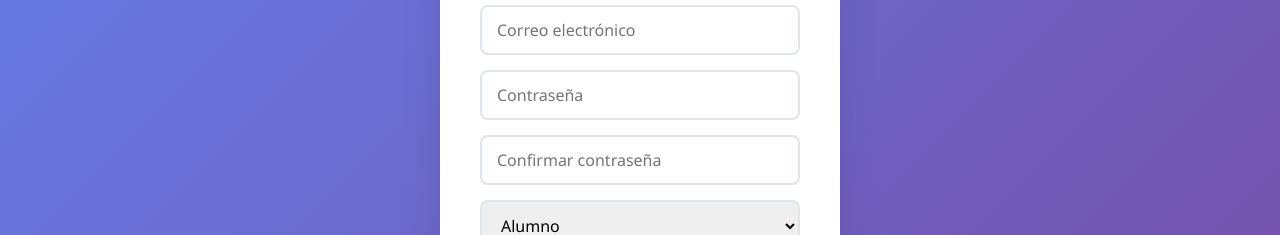
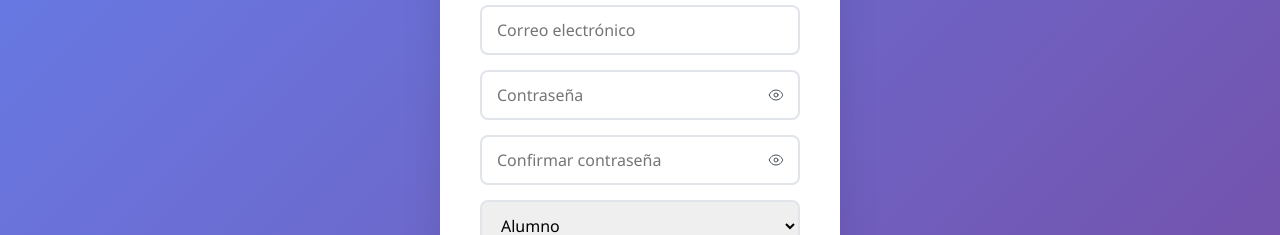
Before and after one commit to lAplle/elihudroom, a React (Create React App) app: page / in a window 1280 px wide. Both pictures are taken after a click on the button "Quiero registrarme". Shown: the part 217-452 px from the top of the page. Built offline with nearby package versions, Linux system fonts and the light colour scheme; no server answers.

Commit message:
Add toggle password button

```diff
--- a/src/App.css
+++ b/src/App.css
@@ -1504,3 +1504,98 @@ body {
   line-height: 1.8;
   white-space: pre-line;
 }
+
+/* Estilos para campos de contraseña con toggle */
+.password-input-container {
+  position: relative !important;
+  width: 100%;
+  margin-bottom: 15px; /* Mantener el margen del input original */
+  display: block;
+}
+
+.password-input-container input {
+  width: 100% !important;
+  padding: 12px 15px !important;
+  padding-right: 48px !important; /* Espacio perfecto para el botón de 32px + 8px de margen */
+  border: 2px solid #e1e5e9 !important;
+  border-radius: 8px !important;
+  font-size: 16px !important;
+  transition: border-color 0.3s ease;
+  font-family: inherit !important;
+  margin-bottom: 0 !important; /* Quitar margen del input ya que está en el contenedor */
+  box-sizing: border-box !important;
+  position: relative !important;
+}
+
+.password-input-container input:focus {
+  outline: none !important;
+  border-color: #667eea !important;
+}
+
+/* Sobrescribir estilos del formulario para campos de contraseña */
+.password-input-container .password-toggle-btn {
+  position: absolute !important;
+  right: 8px !important;
+  top: 50% !important;
+  transform: translateY(-50%) !important;
+  border: none !important;
+  width: 32px !important;
+  height: 32px !important;
+  margin: 0 !important;
+  padding: 6px !important;
+  display: flex !important;
+  align-items: center !important;
+  justify-content: center !important;
+}
+
+.password-toggle-btn {
+  position: absolute !important;
+  right: 8px !important;
+  top: 50% !important;
+  transform: translateY(-50%) !important;
+  border: none !important;
+  cursor: pointer;
+  padding: 6px;
+  border-radius: 4px;
+  display: flex !important;
+  align-items: center;
+  justify-content: center;
+  margin: 0 !important;
+  z-index: 10;
+  box-sizing: border-box;
+  color: #495057 !important;
+  background: none !important;
+}
+
+  .password-toggle-btn:hover {
+  color: white !important;
+  background: #5f5f5f38 !important;
+
+  }
+
+  .password-toggle-icon {
+    width: 16px;
+    height: 16px;
+    color: #495057;
+  }
+
+
+/* Responsive para campos de contraseña */
+@media (max-width: 768px) {
+  .password-input-container input {
+    padding-right: 44px; /* Ajustado para móviles */
+  }
+
+  .password-toggle-btn {
+    right: 6px;
+    padding: 4px;
+    width: 28px !important;
+    height: 28px !important;
+  }
+
+  .password-toggle-icon {
+    width: 16px;
+    height: 16px;
+    color: #495057;
+  }
+}
--- a/src/pages/Login.js
+++ b/src/pages/Login.js
@@ -7,7 +7,7 @@ import {
 import { setDoc, doc } from "firebase/firestore";
 import { useNavigate } from "react-router-dom";
 import { useAuth } from "../contexts/AuthContext";
-import { AcademicCapIcon } from "@heroicons/react/24/outline";
+import { AcademicCapIcon, EyeIcon, EyeSlashIcon } from "@heroicons/react/24/outline";
 
 function Login() {
 	const [name, setName] = useState("");
@@ -19,6 +19,8 @@ function Login() {
 	const [isTransitioning, setIsTransitioning] = useState(false);
 	const navigate = useNavigate();
 	const { user } = useAuth();
+	const [showPassword, setShowPassword] = useState(false);
+	const [showConfirmPassword, setShowConfirmPassword] = useState(false);
 
 	useEffect(() => {
 		if (user) {
@@ -82,22 +84,50 @@ function Login() {
 						onChange={(e) => setEmail(e.target.value)}
 						required
 					/>
+					<div className="password-input-container">
 						<input
-						type="password"
+							type={showPassword ? "text" : "password"}
 							placeholder="Contraseña"
 							value={password}
 							onChange={(e) => setPassword(e.target.value)}
 							required
 						/>
+						<button
+							type="button"
+							className="password-toggle-btn"
+							onClick={() => setShowPassword(!showPassword)}
+							title={showPassword ? "Ocultar contraseña" : "Mostrar contraseña"}
+						>
+							{showPassword ? (
+								<EyeSlashIcon className="password-toggle-icon" />
+							) : (
+								<EyeIcon className="password-toggle-icon" />
+							)}
+						</button>
+					</div>
 					{isRegister && (
 						<>
+							<div className="password-input-container">
 								<input
-								type="password"
+									type={showConfirmPassword ? "text" : "password"}
 									placeholder="Confirmar contraseña"
 									value={confirmPassword}
 									onChange={(e) => setConfirmPassword(e.target.value)}
 									required
 								/>
+								<button
+									type="button"
+									className="password-toggle-btn"
+									onClick={() => setShowConfirmPassword(!showConfirmPassword)}
+									title={showConfirmPassword ? "Ocultar contraseña" : "Mostrar contraseña"}
+								>
+									{showConfirmPassword ? (
+										<EyeSlashIcon className="password-toggle-icon" />
+									) : (
+										<EyeIcon className="password-toggle-icon" />
+									)}
+								</button>
+							</div>
 							<select
 								value={role}
 								onChange={(e) => setRole(e.target.value)}
```
Lines whose indentation alone changed are shown as unchanged.
